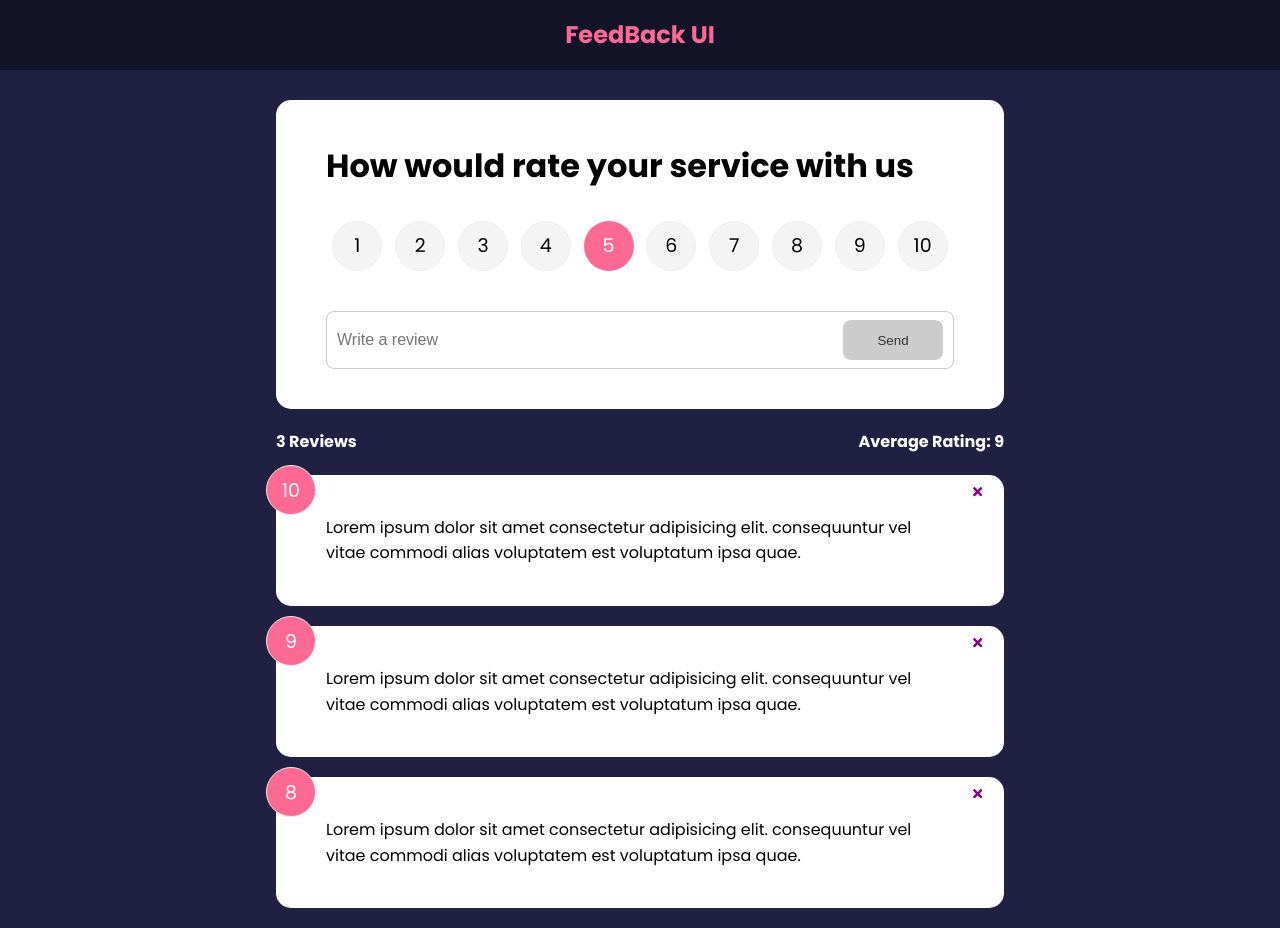
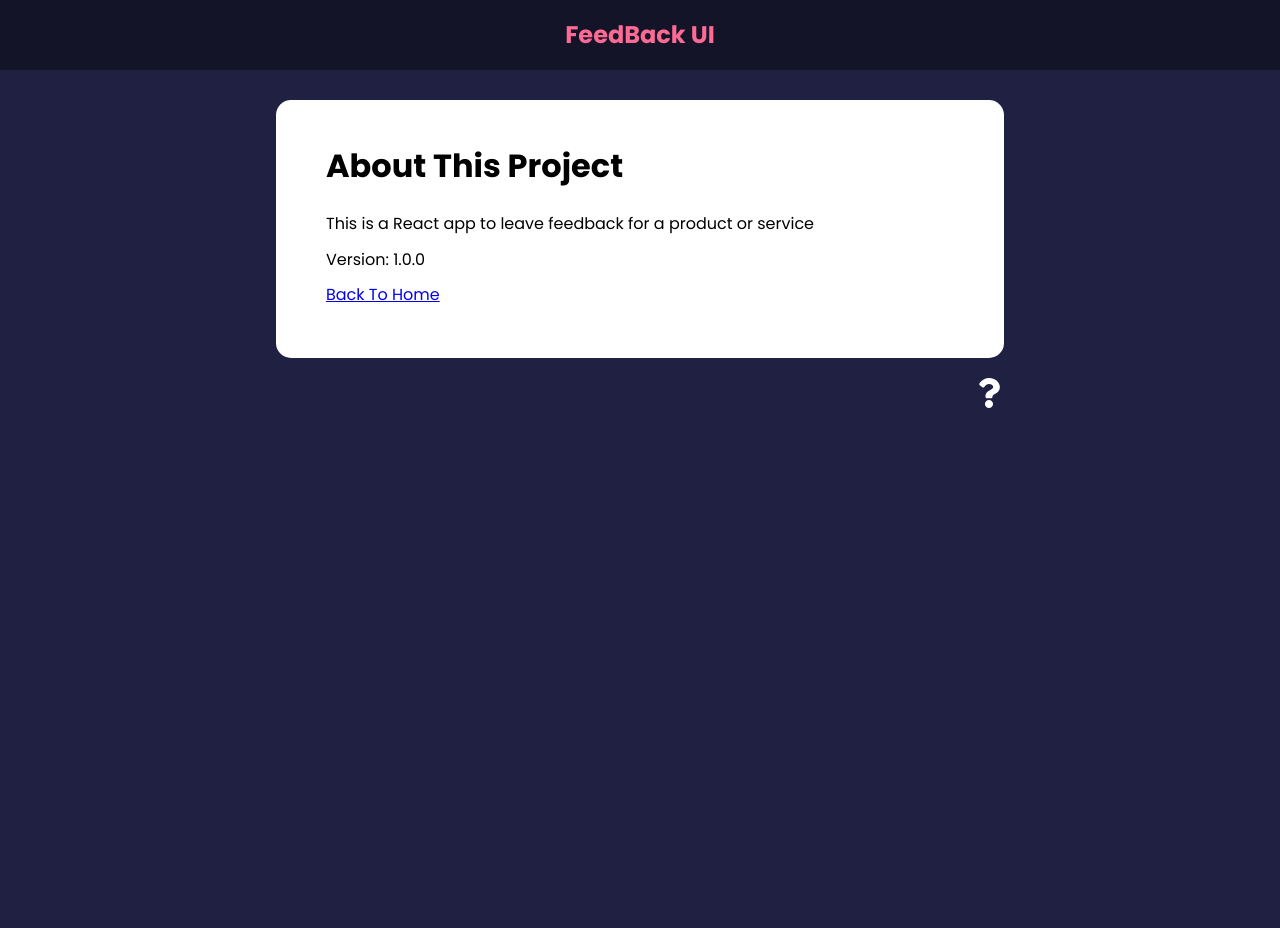
Before and after one commit to skippergoroye/FeedBack-App, a React (Vite) app: page /about in a window 1280 px wide. After the commit the page ends 800 px from the top, so only its background shows below. Built offline with nearby package versions, Linux system fonts and the light colour scheme.

Commit message:
Route and link

```diff
--- a/package.json
+++ b/package.json
@@ -13,6 +13,7 @@
     "react": "^18.2.0",
     "react-dom": "^18.2.0",
     "react-icons": "^4.8.0",
+    "react-router-dom": "^6.10.0",
     "uuid": "^9.0.0"
   },
   "devDependencies": {
--- a/src/App.jsx
+++ b/src/App.jsx
@@ -1,4 +1,5 @@
 import { v4 as uuidV4 } from 'uuid'
+import { BrowserRouter as Router, Routes, Route } from 'react-router-dom';
 import { useState } from "react";
 import reactLogo from "./assets/react.svg";
 import viteLogo from "/vite.svg";
@@ -8,6 +9,11 @@ import FeedbackItem from "./components/FeedbackItem";
 import FeedbackList from "./components/FeedbackList";
 import FeedbackStats from "./components/FeedbackStats";
 import FeedbackForm from "./components/FeedbackForm";
+import AboutPage from './pages/AboutPage';
+import AboutIconLink from './components/AboutIconLink';
+import UseParams from './components/UseParams';
+import UseNavigate from './components/UseNavigate';
+
 
 
 
@@ -32,14 +38,26 @@ function App () {
 
 
   return (
-    <>
+    <Router>
       <Header />
       <div className="container">
-        <FeedbackForm  handleAdd={addFeedback} />
-        <FeedbackStats feedback={feedback} />
-        <FeedbackList feedback={feedback} handleDelete={deleteFeedBack} />
+      <Routes>
+        <Route path="/" element={
+          <>
+            <FeedbackForm handleAdd={addFeedback} />
+            <FeedbackStats navigatefeedback={feedback} />
+            <FeedbackList feedback={feedback} handleDelete={deleteFeedBack} />
+          </>
+        }>
+        </Route>
+
+          <Route path='/about' element={<AboutPage />} />
+          <Route path='/params/:id/:name' element={<UseParams />} />
+          <Route path='/navigate/*' element={<UseNavigate />} />
+      </Routes>
+      <AboutIconLink />
       </div>
-    </>
+    </Router>
   );
 }
 
--- /dev/null
+++ b/src/components/AboutIconLink.jsx
@@ -0,0 +1,15 @@
+import React from 'react'
+import { FaQuestion } from 'react-icons/fa'
+import { Link } from 'react-router-dom'
+
+const AboutIconLink = () => {
+  return (
+    <div className='about-link'>
+        <Link to='/about'>
+            <FaQuestion size={30} />
+        </Link>
+    </div>
+  )
+}
+
+export default AboutIconLink
--- /dev/null
+++ b/src/components/UseNavigate.jsx
@@ -0,0 +1,31 @@
+import React from 'react';
+import { Navigate, Route, Routes, useNavigate } from 'react-router-dom'
+
+const UseNavigate = () => {
+  const status = 200
+
+  const navigate = useNavigate()
+
+  const onClick = () => {
+    console.log('hello')
+    navigate('/about')
+  }
+
+
+  if(status === 404) {
+    return <Navigate to='/notfound' />
+  }
+
+  return (
+    <div>
+      <h1>Navigate</h1>
+      <button onClick={onClick}>Click</button>
+
+      <Routes>
+        <Route path='/show' element={<h1>Hello world</h1>} />
+      </Routes>
+    </div>
+  )
+}
+
+export default UseNavigate
--- /dev/null
+++ b/src/components/UseParams.jsx
@@ -0,0 +1,15 @@
+import React from 'react'
+import { useParams } from 'react-router-dom'
+
+const Post = () => {
+    const params = useParams()
+
+  return (
+    <div>
+       <h1>Post {params.id}</h1>
+       <p>post {params.name}</p>
+    </div>
+  )
+}
+
+export default Post
--- /dev/null
+++ b/src/pages/AboutPage.jsx
@@ -0,0 +1,20 @@
+import { Link } from 'react-router-dom'
+import Card from '../components/shared/Card'
+
+function AboutPage(props) {
+  return (
+    <Card>
+      <div className='about'>
+        <h1>About This Project</h1>
+        <p>This is a React app to leave feedback for a product or service</p>
+        <p>Version: 1.0.0</p>
+
+        <p>
+          <Link to='/'>Back To Home</Link>
+        </p>
+      </div>
+    </Card>
+  )
+}
+
+export default AboutPage
```
Also changed, not shown: 1 other file (tests, documents, lock files or other folders).
